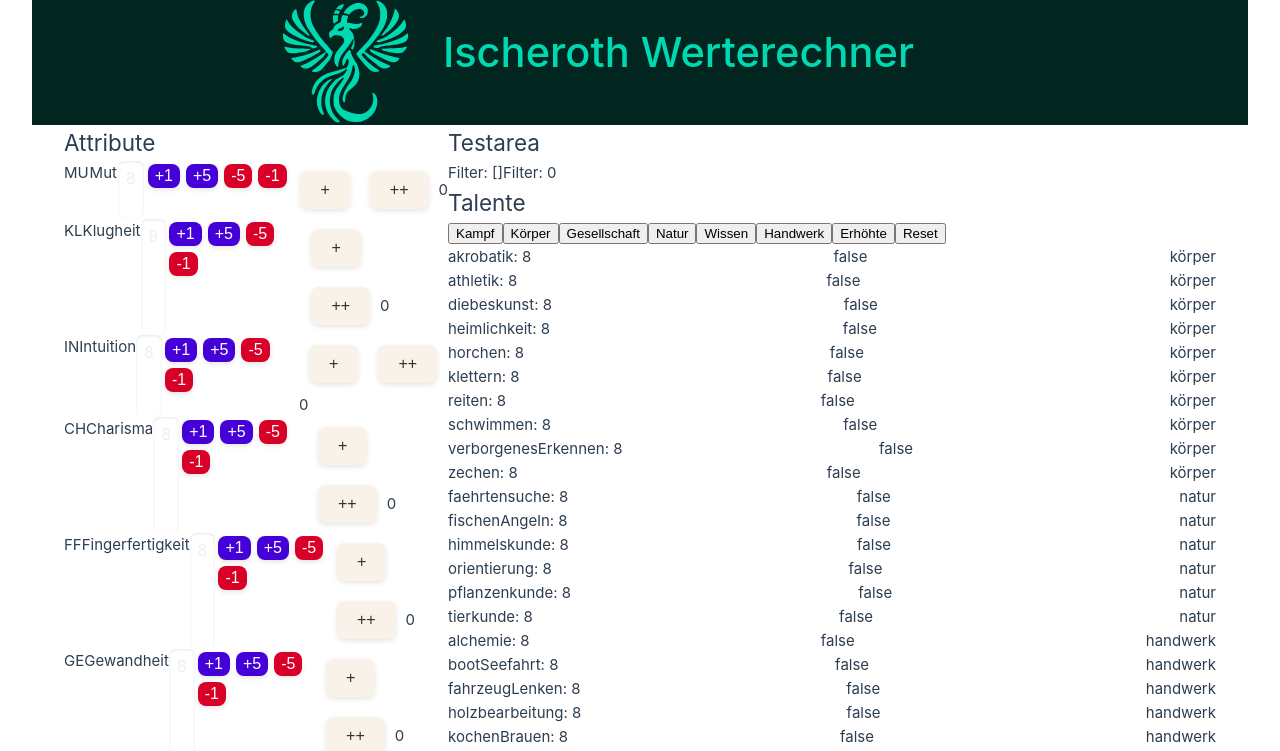
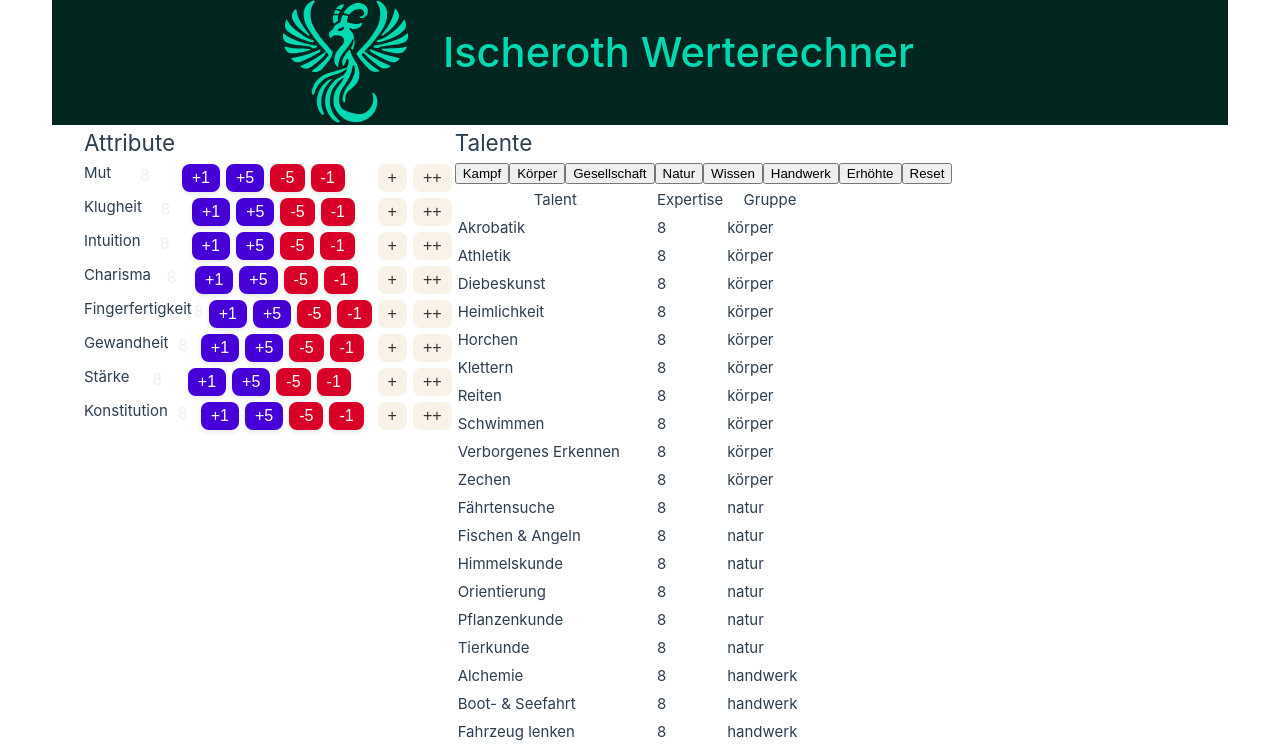
Before and after one commit to Mahortin/ischeroth-werterechner-vite, a Vue app: page / in a window 1280 px wide. Shown: the top 751 px of the page. Built offline with nearby package versions, Linux system fonts and the light colour scheme.

Commit message:
unify styles, remove testing elements, use table for skills

```diff
--- a/src/components/SingleAttribute.vue
+++ b/src/components/SingleAttribute.vue
@@ -17,7 +17,6 @@
 
 <template>
   <div class="attribute-info">
-    <span class="attribute-key">{{ attributeKey }}</span>
     <span class="attribute-name">{{ attributeName }}</span>
     <label :class="increased > 0 ? 'highlight' : ''">{{ getValueByKey(attributeKey) }}</label>
     <div>
@@ -47,7 +46,6 @@
       >
         ++
       </button>
-      <span>{{ increased }}</span>
     </div>
   </div>
 </template>
@@ -56,6 +54,7 @@
 .attribute-info {
   display: flex;
   justify-content: space-between;
+  align-content: space-between;
   width: 100%;
 }
 
@@ -71,23 +70,11 @@
   /* background-color: #2c3e50;  */
   color: #ecf0f1; /* Light text for contrast */
   /* border: 1px solid #34495e; */
-  padding: 5px 8px;
-  border-radius: 6px;
+  padding: 2px 2px;
   font-size: 16px;
-  box-shadow: inset 0 1px 3px rgba(0, 0, 0, 0.1); /* Subtle inner shadow for depth */
   transition:
     border-color 0.3s ease,
     box-shadow 0.3s ease; /* Smooth transitions */
-}
-
-label:focus {
-  border-color: #1abc9c; /* Slightly brighter border on focus */
-  box-shadow: 0 0 5px rgba(26, 188, 156, 0.5); /* Add a subtle glow effect on focus */
-  outline: none; /* Remove the default outline */
-}
-
-label::placeholder {
-  color: #7f8c8d; /* Slightly lighter placeholder text */
 }
 
 label.highlight {
@@ -96,14 +83,17 @@
   font-weight: bold;
 }
 
-button.adjust-attribute {
-  padding: 3px 7px;
+button {
+  padding: 5px 10px;
   margin: 3px;
   border: none;
   border-radius: 8px; /* Softer edges with rounded corners */
+  font-size: 16px;
+}
+
+button.adjust-attribute {
   background-color: #f8f2e8; /* Light gray background */
   color: #333; /* Darker font color */
-  font-size: 16px;
   cursor: pointer;
   box-shadow: 0 2px 5px rgba(0, 0, 0, 0.1); /* Soft shadow for depth */
   transition:
@@ -121,15 +111,9 @@
 }
 
 button.increase {
-  padding: 10px 20px;
-  margin: 10px;
-  border: none;
-  border-radius: 8px; /* Softer edges with rounded corners */
   background-color: #f8f2e8; /* Light gray background */
   color: #333; /* Darker font color */
-  font-size: 16px;
   cursor: pointer;
-  box-shadow: 0 2px 5px rgba(0, 0, 0, 0.1); /* Soft shadow for depth */
   transition:
     background-color 0.3s ease,
     box-shadow 0.3s ease; /* Smooth transition effects */
--- a/src/components/TalentsView.vue
+++ b/src/components/TalentsView.vue
@@ -2,24 +2,10 @@
 import { characterStore } from '@/stores/characterStore'
 
 const store = characterStore()
-
-// function doNothing() {
-//   window.confirm(store)
-// }
-
-// function incrementSkills() {
-//   store.skills.forEach((skill) => {
-//     skill.value++
-//   })
-// }
 </script>
 
 <template>
-  <div class="column">
-    <h2>Testarea</h2>
-    <label>Filter: {{ store.groupfilter }}</label>
-    <label>Filter: {{ store.groupfilter.length }}</label>
-
+  <div>
     <h2>Talente</h2>
     <!-- <label>{{ store.attributes }}</label> -->
     <div class="filter-buttons" v-for="group in store.skillgroups" :key="group.key">
@@ -37,16 +23,25 @@
       Erhöhte
     </button>
     <button @click="store.resetFilter()">Reset</button>
-    <div
-      :class="[skill.increased ? 'skill-info highlight' : 'skill-info']"
-      v-for="skill in store.getFilteredSkills"
-      :key="skill.key"
-      :value="skill.value"
-    >
-      <label>{{ skill.key }}: {{ skill.value }}</label>
-      <label>{{ skill.increased }}</label>
-      <label>{{ skill.group }}</label>
-    </div>
+
+    <table>
+      <tr>
+        <th>Talent</th>
+        <th>Expertise</th>
+        <th>Gruppe</th>
+      </tr>
+      <tr
+        :class="[skill.increased ? 'skill-info highlight' : 'skill-info']"
+        v-for="skill in store.getFilteredSkills"
+        :key="skill.key"
+        :value="skill.value"
+      >
+        <td>{{ skill.name }}</td>
+        <td>{{ skill.value }}</td>
+        <td>{{ skill.group }}</td>
+      </tr>
+    </table>
+
     <!-- <button @click="doNothing">Nothing</button>
     <button @click="incrementSkills">+ from component</button> -->
   </div>
@@ -59,21 +54,19 @@
 }
 
 .skill-info {
-  display: flex;
-  justify-content: space-between;
-  width: 100%;
+  /* display: flex; */
+  /* justify-content: space-between; */
+  /* width: 100%; */
 }
 
-div.highlight {
-  display: flex;
+.highlight {
+  /* display: flex; */
   justify-content: space-between;
   align-items: center;
   /* background-color: #93d800;
   color: #422002;  */
   color: #93d800;
   font-weight: bold;
-  border-radius: 8px; /* Rounded corners for a modern feel */
-  box-shadow: 0 2px 10px rgba(0, 0, 0, 0.05); /* Soft shadow for depth */
   transition:
     background-color 0.3s ease,
     box-shadow 0.3s ease; /* Smooth transitions */
```
